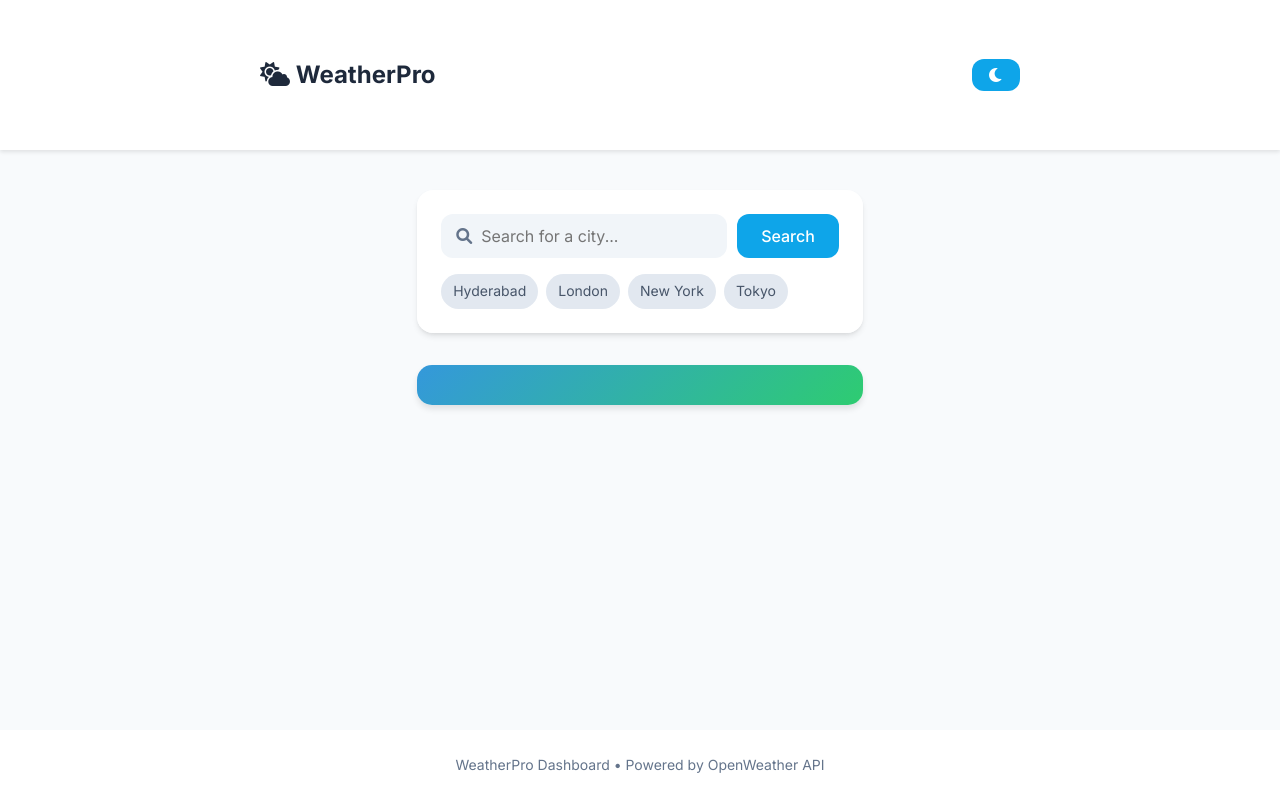
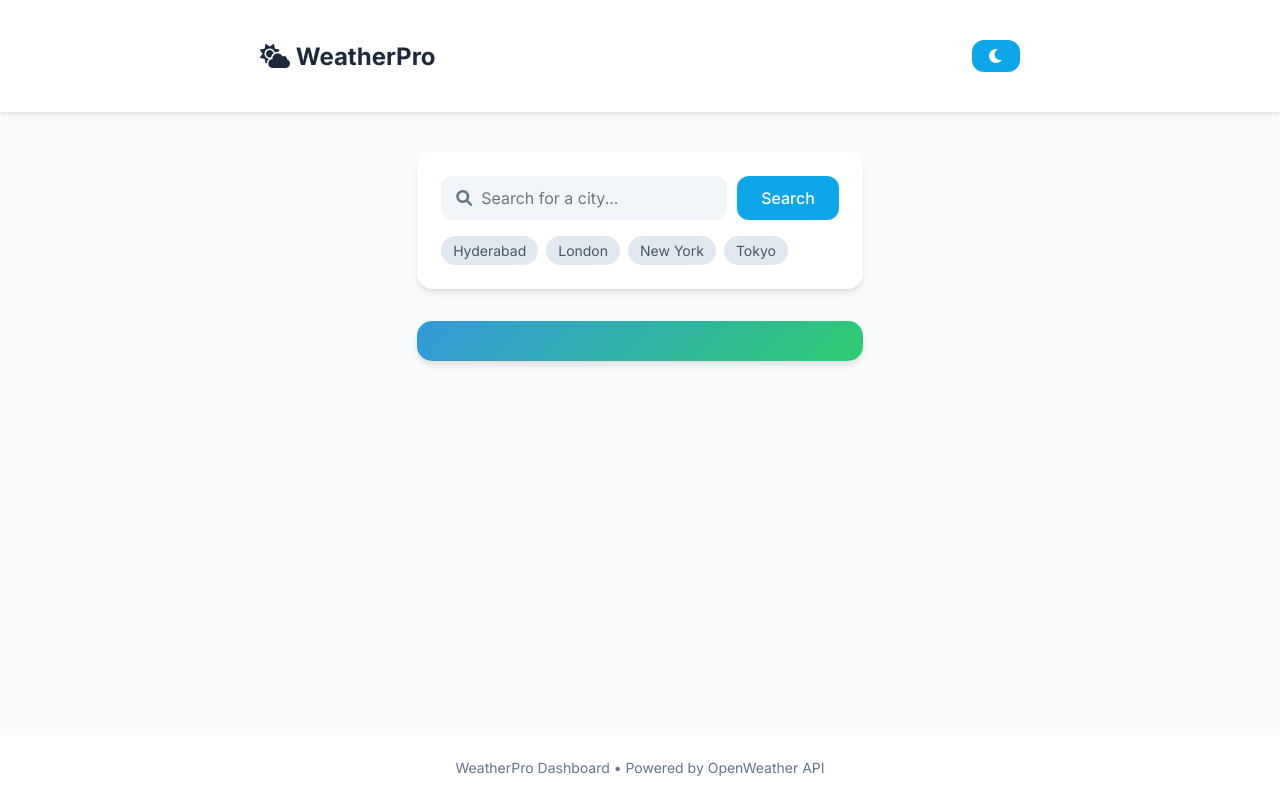
Before and after one commit to Yashraj0888/temp-wether, a website: page index.html in a window 1280 px wide. Drawn offline with Linux system fonts and the light colour scheme; no server answers.

Commit message:
Update index.html

```diff
--- a/index.html
+++ b/index.html
@@ -17,7 +17,6 @@
 
         body {
             font-family: 'Inter', sans-serif;
-            line-height: 1.6;
             transition: all 0.3s ease;
             min-height: 100vh;
             display: flex;
@@ -35,7 +34,7 @@
         }
 
         .navbar {
-            padding: 1rem;
+
             box-shadow: 0 2px 4px rgba(0,0,0,0.1);
         }
 
```
